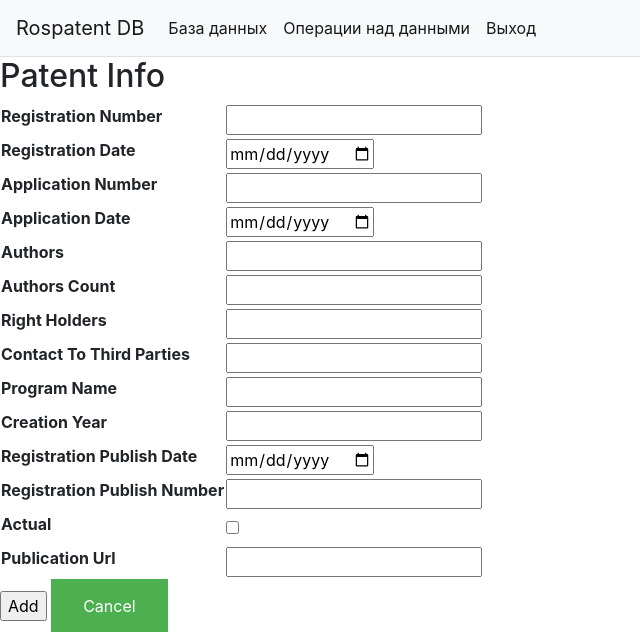
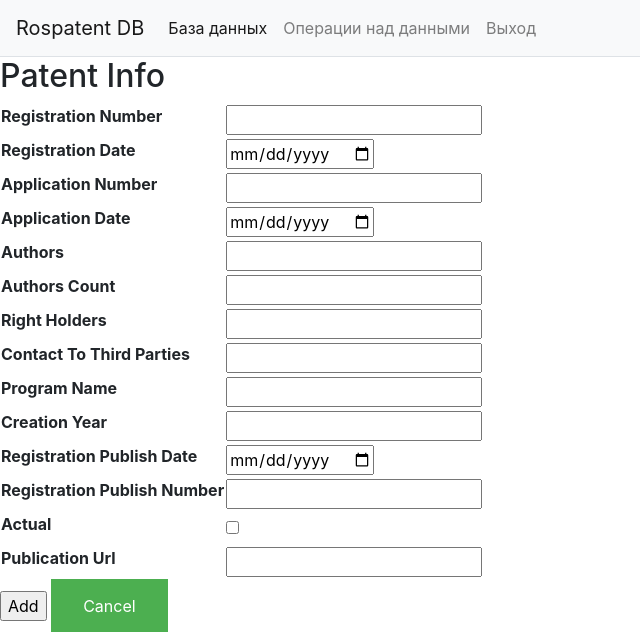
Before and after one commit to moevm/nosql2h22-rospatent, a Flask app: page /addpatent in a window 1280 px wide. Shown: the top 632 px of the page, without its empty margins (0-640 px from the left). Run offline with Flask 2, Linux system fonts and the light colour scheme; the visitor is signed in with stand-in values (Sample User, id 1); parts of the project's set-up code (start-up, migrations or seed data) failed here and were passed over; some libraries are stand-ins or nearby versions.

Commit message:
db_reload_fixed_and_css_links

```diff
--- a/app/app.py
+++ b/app/app.py
@@ -85,13 +85,8 @@ class Patent(UserMixin, db.Document):
 
 
 # patents collection
-Patent.drop_collection()
 if not Patent.objects():
-    print("hoho")
-
     file = open('data.csv')
-    # for line in file:
-    #     line = line.replace("\\xa0", " ")
     file_pd = pd.read_csv(StringIO(file.read()), encoding='utf-8-sig')
 
     parse_dates = ['registration date', 'application date', 'registration publish date']
--- a/app/templates/base.html
+++ b/app/templates/base.html
@@ -24,13 +24,13 @@
                 </button>
                 <div id="navbarNavAltMarkup" class="collapse navbar-collapse">
                     <div class="navbar-nav">
-                        <a class="nav-link active">База данных</a>
-                        <a class="nav-link active">Операции над данными</a>
+                        <a class="nav-link active" href="/">База данных</a>
+                        <a class="nav-link">Операции над данными</a>
                         {% if not current_user.is_authenticated %}
-                        <a class="nav-link active" href="{{ url_for('login') }}">Вход</a>
+                        <a class="nav-link" href="{{ url_for('login') }}">Вход</a>
                         {% endif %}
                         {% if current_user.is_authenticated %}
-                        <a class="nav-link active" href="{{ url_for('logout') }}">Выход</a>
+                        <a class="nav-link" href="{{ url_for('logout') }}">Выход</a>
                         {% endif %}
                     </div>
                 </div>
```
